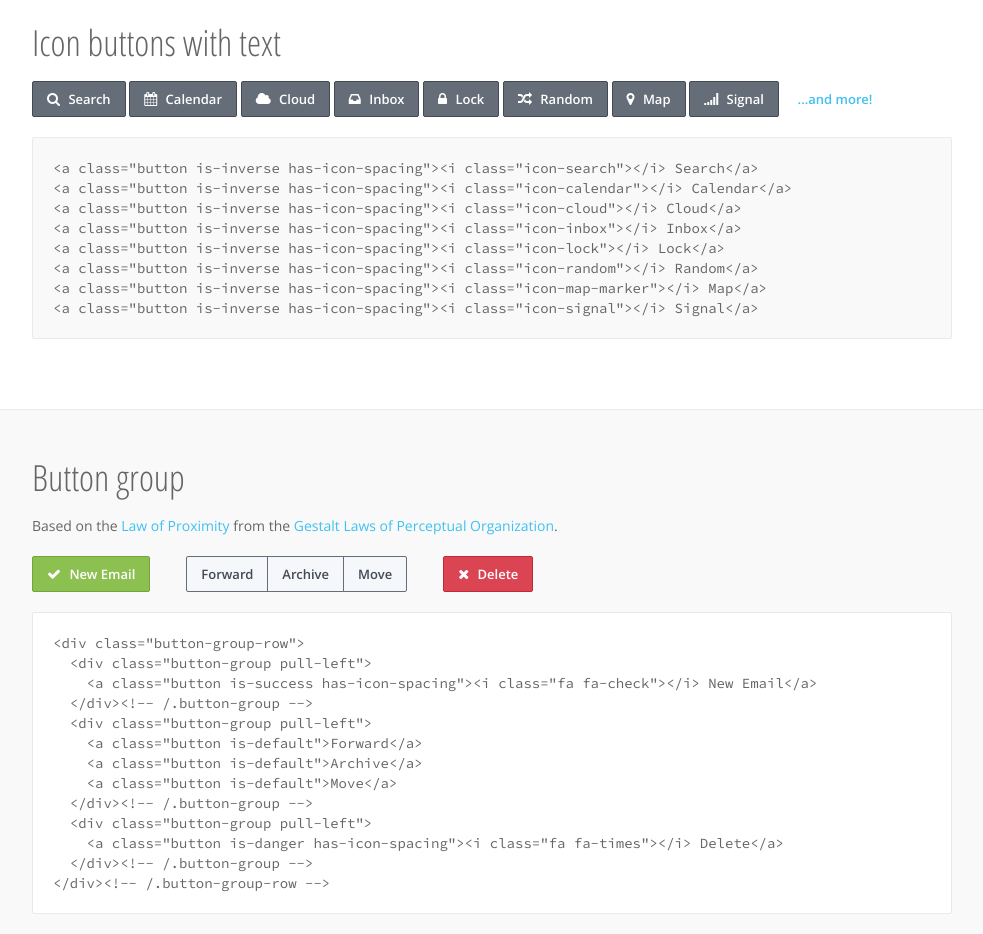
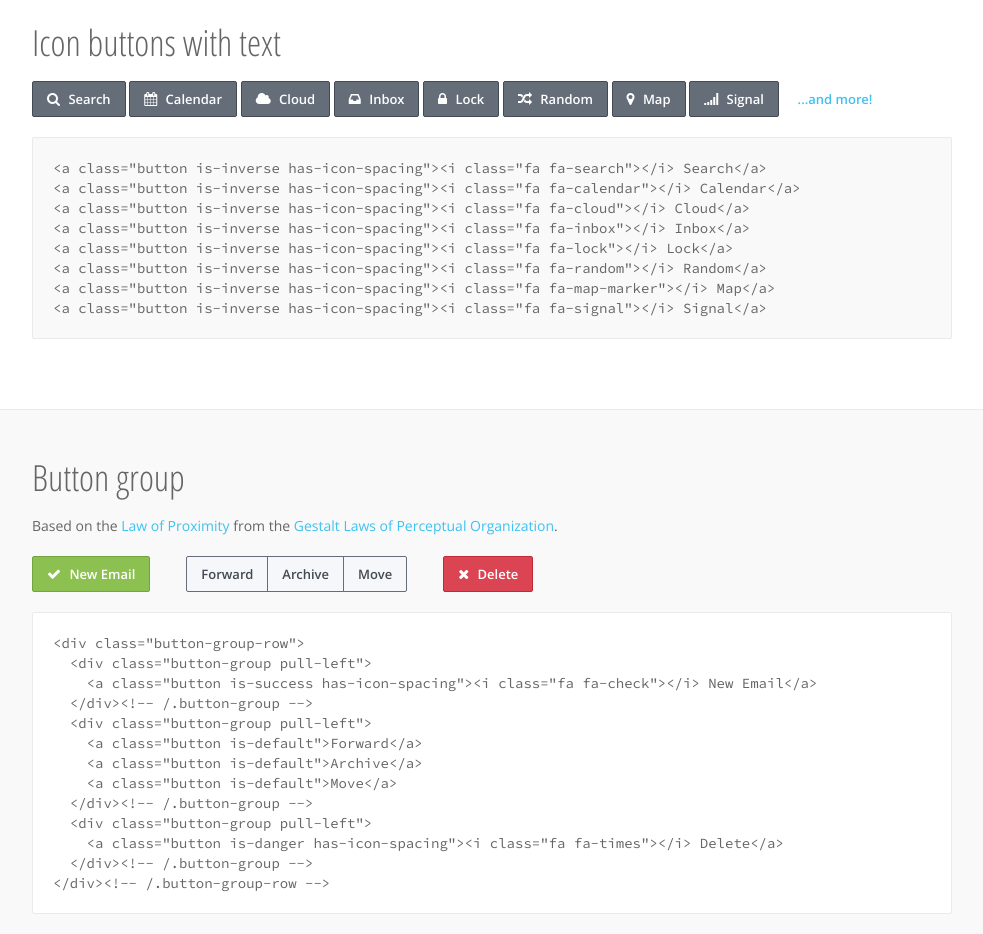
Before and after one commit to kris-ellery/Kanso, a website: page demo/index.html in a window 1280 px wide. Shown: the part 2060-2994 px from the top of the page, without its empty margins (148-1131 px from the left). Drawn offline with nearby package versions, Linux system fonts and the light colour scheme.

Commit message:
Fixed class names

```diff
--- a/demo/index.html
+++ b/demo/index.html
@@ -149,14 +149,14 @@
           <a class="button is-inverse has-icon-spacing"><i class="fa fa-signal"></i> Signal</a>
           <a class="button is-link" href="http://fortawesome.github.io/Font-Awesome/icons/" target="_blank">...and more!</a>
 <pre class="prettyprint lang-html">
-&lt;a class=&quot;button is-inverse has-icon-spacing&quot;&gt;&lt;i class=&quot;icon-search&quot;&gt;&lt;/i&gt; Search&lt;/a&gt;
-&lt;a class=&quot;button is-inverse has-icon-spacing&quot;&gt;&lt;i class=&quot;icon-calendar&quot;&gt;&lt;/i&gt; Calendar&lt;/a&gt;
-&lt;a class=&quot;button is-inverse has-icon-spacing&quot;&gt;&lt;i class=&quot;icon-cloud&quot;&gt;&lt;/i&gt; Cloud&lt;/a&gt;
-&lt;a class=&quot;button is-inverse has-icon-spacing&quot;&gt;&lt;i class=&quot;icon-inbox&quot;&gt;&lt;/i&gt; Inbox&lt;/a&gt;
-&lt;a class=&quot;button is-inverse has-icon-spacing&quot;&gt;&lt;i class=&quot;icon-lock&quot;&gt;&lt;/i&gt; Lock&lt;/a&gt;
-&lt;a class=&quot;button is-inverse has-icon-spacing&quot;&gt;&lt;i class=&quot;icon-random&quot;&gt;&lt;/i&gt; Random&lt;/a&gt;
-&lt;a class=&quot;button is-inverse has-icon-spacing&quot;&gt;&lt;i class=&quot;icon-map-marker&quot;&gt;&lt;/i&gt; Map&lt;/a&gt;
-&lt;a class=&quot;button is-inverse has-icon-spacing&quot;&gt;&lt;i class=&quot;icon-signal&quot;&gt;&lt;/i&gt; Signal&lt;/a&gt;
+&lt;a class=&quot;button is-inverse has-icon-spacing&quot;&gt;&lt;i class=&quot;fa fa-search&quot;&gt;&lt;/i&gt; Search&lt;/a&gt;
+&lt;a class=&quot;button is-inverse has-icon-spacing&quot;&gt;&lt;i class=&quot;fa fa-calendar&quot;&gt;&lt;/i&gt; Calendar&lt;/a&gt;
+&lt;a class=&quot;button is-inverse has-icon-spacing&quot;&gt;&lt;i class=&quot;fa fa-cloud&quot;&gt;&lt;/i&gt; Cloud&lt;/a&gt;
+&lt;a class=&quot;button is-inverse has-icon-spacing&quot;&gt;&lt;i class=&quot;fa fa-inbox&quot;&gt;&lt;/i&gt; Inbox&lt;/a&gt;
+&lt;a class=&quot;button is-inverse has-icon-spacing&quot;&gt;&lt;i class=&quot;fa fa-lock&quot;&gt;&lt;/i&gt; Lock&lt;/a&gt;
+&lt;a class=&quot;button is-inverse has-icon-spacing&quot;&gt;&lt;i class=&quot;fa fa-random&quot;&gt;&lt;/i&gt; Random&lt;/a&gt;
+&lt;a class=&quot;button is-inverse has-icon-spacing&quot;&gt;&lt;i class=&quot;fa fa-map-marker&quot;&gt;&lt;/i&gt; Map&lt;/a&gt;
+&lt;a class=&quot;button is-inverse has-icon-spacing&quot;&gt;&lt;i class=&quot;fa fa-signal&quot;&gt;&lt;/i&gt; Signal&lt;/a&gt;
 </pre>
         </article><!-- /.block-content -->
       </div><!-- /.container -->
```
